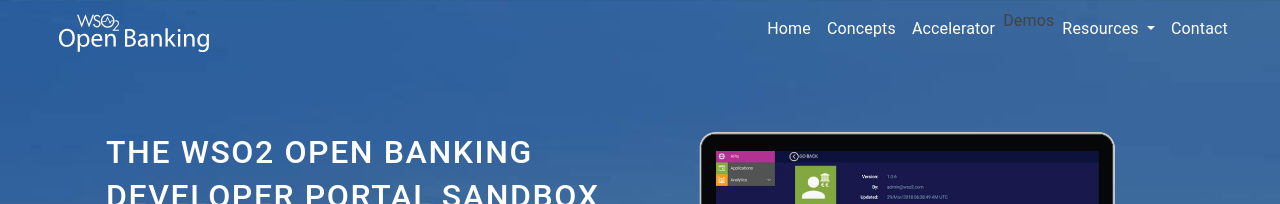
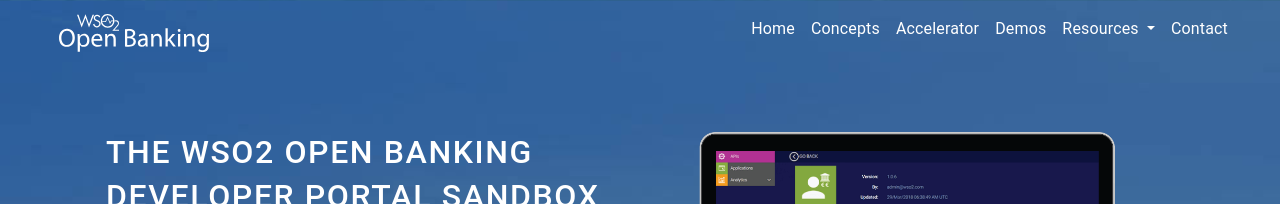
Before and after one commit to lasithLRI/ruby-bfsi-demo-test, a Jekyll site: the page built from index.html, in a window 1280 px wide. Shown: the top 204 px of the page. Built offline with Jekyll 4.4.1, drawn with Linux system fonts in a browser that asks for light colours.

Commit message:
links changed

```diff
--- a/_includes/nav.html
+++ b/_includes/nav.html
@@ -48,7 +48,7 @@
 
                     <li class="nav-item">
 
-                        <a class="dropdown-item " href="{{ '/usecases' | relative_url }}">Demos</a>
+                        <a class="nav-link" href="{{ '/usecases' | relative_url }}">Demos</a>
 
                     </li>
 
```
